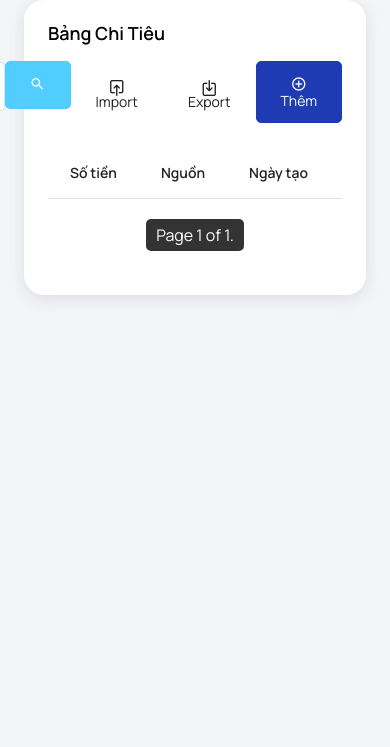
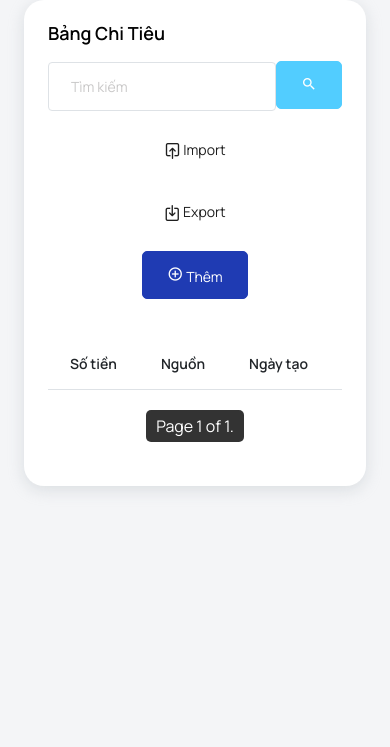
Before and after one commit to Chuminhhieu03/analysis, a Django app: page /expenses/ in a window 390 px wide. Shown: the part 97-844 px from the top of the page. Run offline with Django 5.2, Linux system fonts and the light colour scheme; a user stored in the database is signed in; data comes from the database, SQL or seed files in the repository; both versions use the stored data as it was after the commit; lists and menus that the app fills with data are empty; parts of the project's set-up code (start-up, migrations or seed data) failed here and were passed over; some libraries are stand-ins or nearby versions.

Commit message:
responsive cho thanh chi tieu

```diff
--- a/static/css/tuyen.css
+++ b/static/css/tuyen.css
@@ -11,3 +11,7 @@
 .income-chart-page .datepicker span span, .profile-user-page .datepicker span span, .expense-chart-page .datepicker span span {
   border: none;
 }
+
+.expenses-table-page .inner-wrap {
+  margin-bottom: 16px;
+}
--- a/templates/expenses_table.html
+++ b/templates/expenses_table.html
@@ -4,18 +4,19 @@
 {% block title%}Bảng Chi tiêu{%endblock title %}
 {% block content %}
 
-<div class="content-wrapper">
+<div class="content-wrapper expenses-table-page">
   <div class="row">
     <div class="col-lg-12 grid-margin stretch-card">
       <div class="card">
         <div class="card-body">
           <h4 class="card-title">Bảng Chi tiêu</h4>
           <div class="row">
-            <div
-              class="btn-wrapper col-md-12 d-flex justify-content-end align-center"
-              style="align-items: baseline"
-            >
-              <form method="GET" action="{% url 'expenses' %}" class="col-md-4 btn-wrapper d-flex justify-content-end align-center" style="align-items: baseline">
+            <div class="col-md-12">
+              <div class="row text-center">
+
+                <div class="inner-wrap col-lg-6 col-md-12">
+                  <!-- tim kiem chi tieu -->
+                  <form method="GET" action="{% url 'expenses' %}" class="btn-wrapper d-flex justify-content-end align-center" style="align-items: baseline">
                     <input
                       type="text"
                       name="q"
@@ -28,6 +29,10 @@
                       <i class="mdi mdi-magnify"></i>
                     </button>
                   </form>
+                </div>
+
+                <div class="inner-wrap col-lg-2 col-md-4 col-sm-4">
+                  <!-- import excel  -->
                   <button id="expenses_import_btn" class="btn btn-otline-dark align-items-center">
                     <i class="icon-upload"></i> Import
                   </button>
@@ -35,12 +40,25 @@
                     {% csrf_token %}
                     <input name="file" type="file" id="fileInput" accept=".xls,.xlsx" style="display: none;">
                   </form>
+                </div>
+
+                <div class="inner-wrap col-lg-2 col-md-4 col-sm-4">
+                  <!-- export excel  -->
                   <a href="/expenses/create_pdf" class="btn btn-otline-dark">
                     <i class="icon-download"></i> Export
                   </a>
+                </div>
+
+                <div class="inner-wrap col-lg-2 col-md-4 col-sm-4">
+                  <!-- them chi tieu -->
                   <a href="/expenses/add" class="btn btn-primary text-white me-0">
                     <i class="mdi mdi-plus-circle-outline"></i> Thêm
                   </a>
+                </div>
+
+
+              </div>
+
             </div>
           </div>
           <div class="table-responsive mt-4">
--- a/templates/income_table.html
+++ b/templates/income_table.html
@@ -4,7 +4,7 @@
 {% block title%}Bảng Thu nhập{%endblock title %}
 {% block content %}
 
-<div class="content-wrapper">
+<div class="content-wrapper income-table-page">
   <div class="row">
     <div class="col-lg-12 grid-margin stretch-card">
       <div class="card">
```
Also changed, not shown: db.sqlite3. Lines whose indentation alone changed are shown as unchanged.
